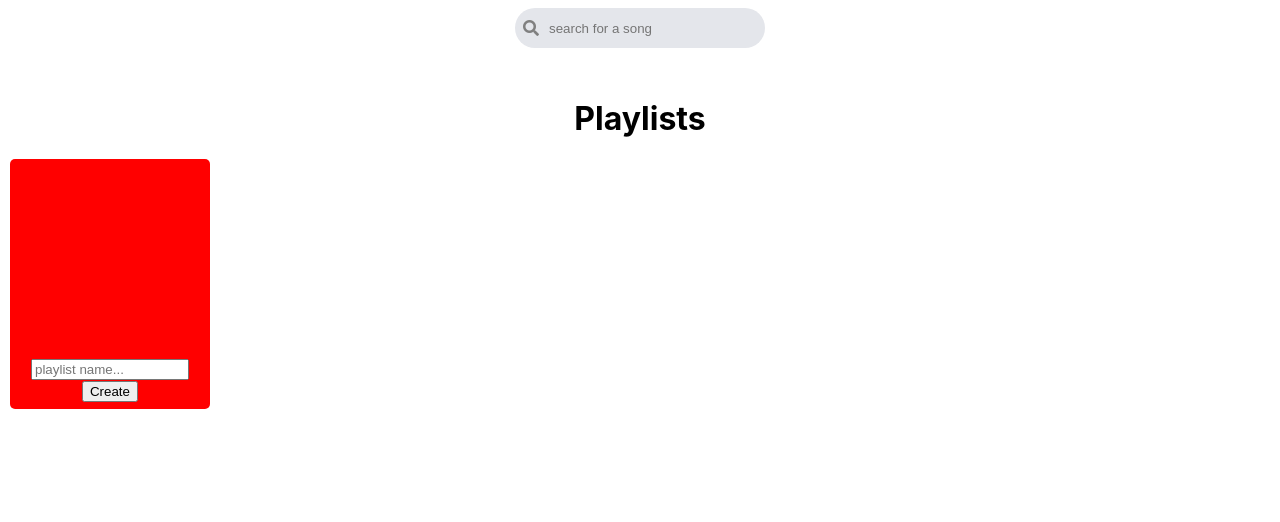
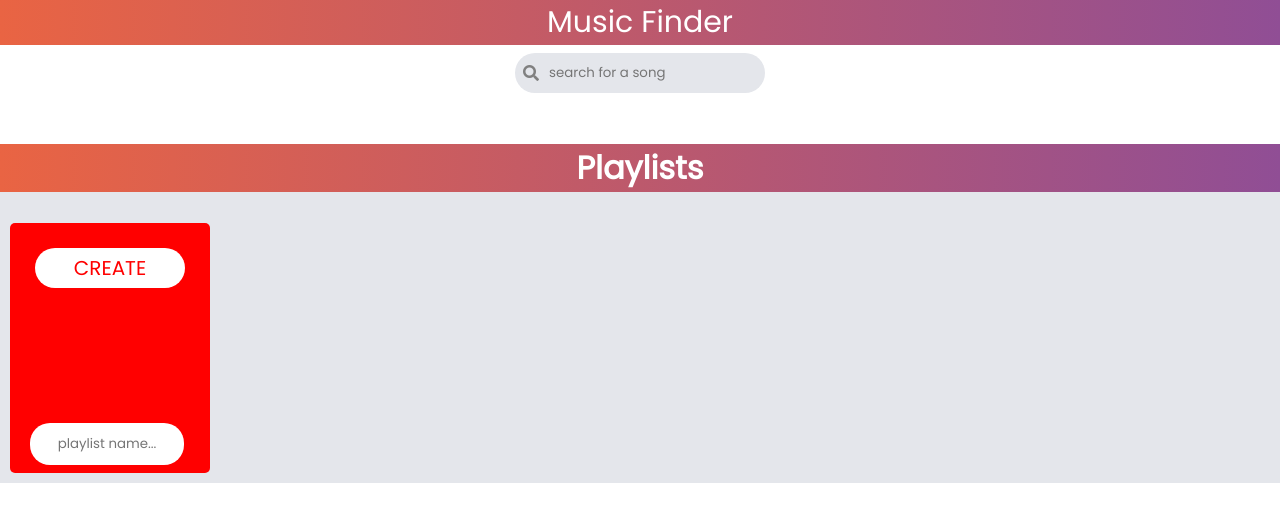
Before and after one commit to tylergeorges/playlist-itunesapi, a React (Create React App) app: page /1/home in a window 1280 px wide. Shown: the top 522 px of the page. Built offline with nearby package versions, Linux system fonts and the light colour scheme.

Commit message:
updatedStyling

```diff
--- a/src/App.css
+++ b/src/App.css
@@ -1,6 +1,12 @@
+@import url('https://fonts.googleapis.com/css2?family=Poppins&display=swap');
+
+*{
+  font-family: 'Poppins', 'sans';
+}
 body{
   text-align: center;
   align-items: center;
+
   /* background-color: #000000;
 background-image: linear-gradient(147deg, #000000 0%, #434343 74%); */
 }
@@ -13,6 +19,7 @@ background-image: linear-gradient(147deg, #000000 0%, #434343 74%); */
   grid-auto-rows: auto;
   flex-wrap: wrap;
   justify-content: center;
+  background-color: #e4e6eb;
 }
 
 .songCards{
@@ -95,20 +102,19 @@ outline: none;
 }
 
 .playlistCards{
+  display: flex;
+  flex-wrap: wrap;
   position: relative;
   width: 200px;
   height: 250px;
 
   border-radius: 5px;
 
-  /* font-weight: ; */
-
   background-color: red;
   white-space: nowrap;
   overflow: hidden;
   text-align: center;
   text-overflow: ellipsis;
-  align-items: center;
   margin: 10px;
   color: white;
 }
@@ -139,16 +145,17 @@ outline: none;
 }
 
 .dropContent {
-  visibility:hidden;
+  opacity: 0%;
 }
+
 .dropContent.show {
   color: white;
     border: none;
-    visibility:visible;
+    opacity:100%;
+    display: block;
     background-color: black;
     margin-left: 100px;
-    z-index: 1;
-  };
+  }
 
   .classForm{
     display: flex;
@@ -160,3 +167,62 @@ outline: none;
     flex-direction: column;
     border-radius: 2px;
   }
+
+  .allCards{
+    background-color: #e4e6eb;
+    display: flex;
+  }
+
+
+  .header{
+    color: white;
+    font-size: 30px;
+    background: linear-gradient(to right, #e96443, #904e95);
+
+  }
+
+  #playlistName{
+    color: red;
+    position: absolute;
+    width: 150px;
+    height: 40px;
+    border: none;
+    background-color: white;
+    text-align: center;
+    border-radius: 20px;
+    margin-left: 20px;
+  }
+
+  #playlistName:focus {
+    outline: none;
+  }
+.playlist{
+  background-color: #e4e6eb;
+}
+  #playlistHeader{
+    color: white;
+    background: linear-gradient(to right, #e96443, #904e95);
+  }
+
+  #newPlaylist{
+    color: red;
+    font-size: 20px;
+    position: absolute;
+    text-align: center;
+    margin-left: 25px;
+    width: 150px;
+    height: 40px;
+    border: none;
+    background-color: white;
+    text-align: center;
+    border-radius: 20px;
+  }
+
+  #newPlaylist:hover{
+    background-color: #e4e6eb;
+  }
+
+  #newPlaylist:focus{
+    background-color: #cdcfd3
+    ;
+  }
--- /dev/null
+++ b/src/components/header.js
@@ -0,0 +1,9 @@
+const Header = () =>{
+    return(
+        <div className="header">
+            Music Finder
+        </div>
+    )
+}
+
+export default Header
--- a/src/components/playlist.js
+++ b/src/components/playlist.js
@@ -34,27 +34,30 @@ const Playlists = ({ trackId, sendDataBack }) => {
     },[playlist])
 
     return (
-        <div>
-            <h1>Playlists</h1>
+        <div className="playlist">
+            <h1 id="playlistHeader">Playlists</h1>
+            <div className="allCards">
             <div className="playlistCards">
-                <form>
+                <form className="createPlaylist">
                     <input type="text" id="playlistName" placeholder="playlist name..." key='playlistName' onChange={handlePlaylistName} />
                     <br />
-                    <button  id="newPlaylist" type="submit" key="makePlaylist" onClick={createPlaylist}>Create</button>
+                    <button  id="newPlaylist" type="submit" key="makePlaylist" onClick={createPlaylist}>CREATE</button>
                 </form>
-            </div>
+                </div>
 
             {playlist.map(playlists => {
                 return (
-                    <div className="playlistCards">
-                        <h1 >{playlists.playlist.name}</h1>
+                    <div className="playlistCards" >
+                        <ul>
+                        <h1>{playlists.playlist.name}</h1>
                         <br />
                         <p>{playlists.playlist.songs}</p>
                         <br />
+                        </ul>
                     </div>
                 )
             })}
-
+            </div>
         </div>
     )
 }
--- a/src/components/search.js
+++ b/src/components/search.js
@@ -31,6 +31,7 @@ const Search = (props) => {
                   if(elm[i].value === e.target.value){
 
                       elm[i].classList.toggle("show");
+
                   }
               }
             };
--- a/src/pages/Home.js
+++ b/src/pages/Home.js
@@ -1,9 +1,11 @@
 import Search from "../components/search"
+import Header from "../components/header"
 
 const Home = () => {
 
     return (
         <div>
+            <Header />
             <Search />
 
         </div>
```
